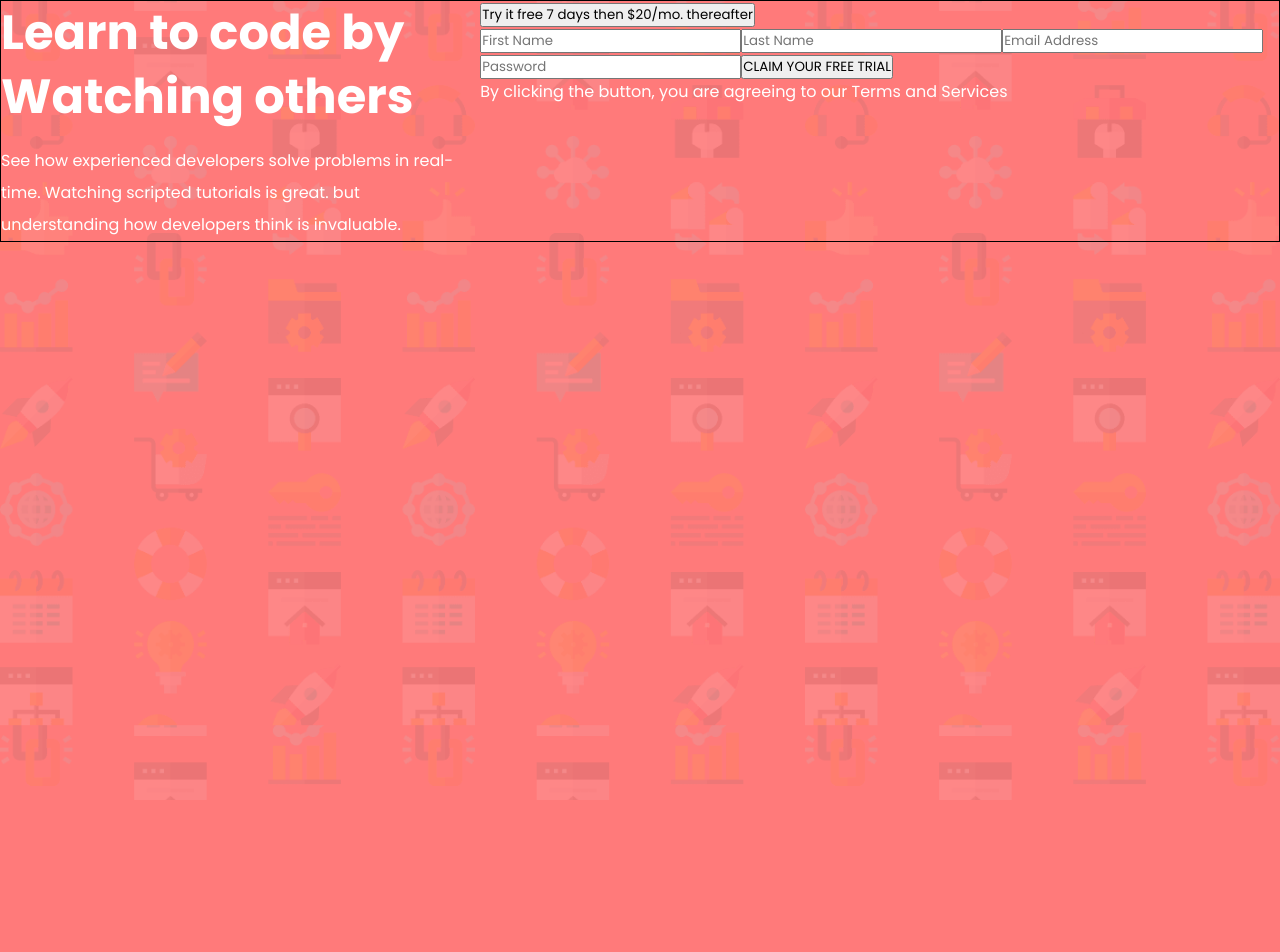
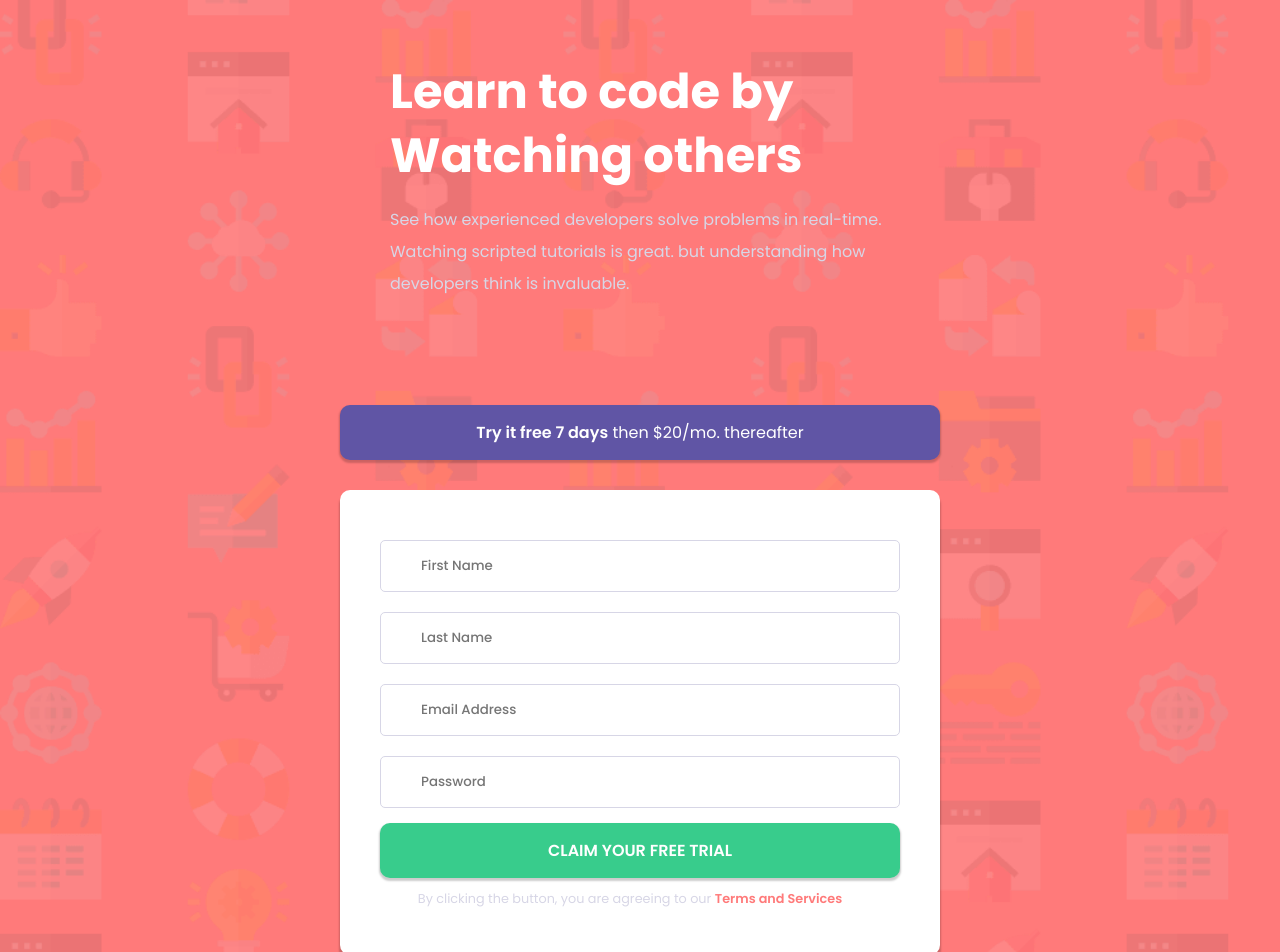
Before and after one commit to pedro-drosa/Signup-Form, a React (Vite) app: page / in a window 1280 px wide. Shown: the top 952 px of the page. Before the commit the page ends 800 px from the top, so only its background shows below. Built offline with nearby package versions, Linux system fonts and the light colour scheme.

Commit message:
feat: created layout and main components

```diff
--- /dev/null
+++ b/src/components/Button/index.tsx
@@ -0,0 +1,15 @@
+import styles from './styles.module.scss';
+type ButtonProps = {
+  children: string;
+  primary?: boolean;
+};
+
+const Button = ({ children, primary }: ButtonProps) => {
+  return (
+    <button className={`btn ${primary ? styles.btnPrimary : ''}`}>
+      {children}
+    </button>
+  );
+};
+
+export default Button;
--- /dev/null
+++ b/src/components/Button/styles.module.scss
@@ -0,0 +1,5 @@
+.btnPrimary {
+  background: var(--Green);
+  text-transform: uppercase;
+  font-weight: 600;
+}
--- /dev/null
+++ b/src/components/Form/index.tsx
@@ -0,0 +1,46 @@
+import Button from '../Button';
+import Input from '../Input';
+
+import styles from './styles.module.scss';
+
+const Form = () => {
+  return (
+    <form className={styles.form}>
+      <Input
+        id="firstname"
+        name="firstname"
+        label="First Name"
+        type="text"
+        placeholder="First Name"
+      />
+      <Input
+        id="lastname"
+        name="lastname"
+        label="Last Name"
+        type="text"
+        placeholder="Last Name"
+      />
+      <Input
+        id="email"
+        name="email"
+        label="Email Adress"
+        type="email"
+        placeholder="Email Address"
+      />
+      <Input
+        id="password"
+        name="password"
+        label="Password"
+        type="password"
+        placeholder="Password"
+      />
+      <Button primary>CLAIM YOUR FREE TRIAL</Button>
+      <p>
+        By clicking the button, you are agreeing to our{' '}
+        <a>Terms and Services</a>
+      </p>
+    </form>
+  );
+};
+
+export default Form;
--- /dev/null
+++ b/src/components/Form/styles.module.scss
@@ -0,0 +1,19 @@
+.form {
+  margin-top: 30px;
+  background: var(--White);
+  border-radius: 10px;
+  padding: 40px;
+  max-width: 600px;
+  box-shadow: 0px 5px 2px 1px rgba(0, 0, 0, 0.2);
+
+  p {
+    text-align: center;
+    color: var(--Grayish-Blue);
+    font-size: 0.8rem !important;
+
+    a {
+      color: var(--Red);
+      font-weight: 600;
+    }
+  }
+}
--- /dev/null
+++ b/src/components/Input/index.tsx
@@ -0,0 +1,22 @@
+import { InputHTMLAttributes } from 'react';
+
+import styles from './styles.module.scss';
+
+interface InputProps extends InputHTMLAttributes<HTMLInputElement> {
+  id: string;
+  name: string;
+  label: string;
+}
+
+const Input = ({ id, name, label, ...props }: InputProps) => {
+  return (
+    <>
+      <label className={styles.label} htmlFor={id}>
+        {label}
+      </label>
+      <input className={styles.input} id={id} name={name} {...props} />
+    </>
+  );
+};
+
+export default Input;
--- /dev/null
+++ b/src/components/Input/styles.module.scss
@@ -0,0 +1,18 @@
+.label {
+  opacity: 0;
+  font-size: 0rem;
+}
+
+.input {
+  width: 100%;
+  border-radius: 5px;
+  font-weight: 500;
+  padding: 15px 40px;
+  border: 1px solid var(--Grayish-Blue);
+  outline: none;
+  margin: 10px 0;
+}
+
+.input:focus {
+  border: 1px solid var(--Blue);
+}
--- a/src/pages/SignUp/index.tsx
+++ b/src/pages/SignUp/index.tsx
@@ -1,29 +1,26 @@
+import Form from '../../components/Form';
 import styles from './styles.module.scss';
 
 const SignUp = () => {
   return (
-    <main className={`container ${styles.signup}`}>
-      <section>
-        <h1>Learn to code by Watching others</h1>
-        <p>
-          See how experienced developers solve problems in real-time. Watching
-          scripted tutorials is great. but understanding how developers think is
-          invaluable.
-        </p>
+    <main className={styles.signup}>
+      <section className={`container ${styles.content}`}>
+        <div className={styles.wrapper}>
+          <h1>Learn to code by Watching others</h1>
+          <p>
+            See how experienced developers solve problems in real-time. Watching
+            scripted tutorials is great. but understanding how developers think
+            is invaluable.
+          </p>
+        </div>
+
+        <div>
+          <a className={`btn ${styles.link}`}>
+            <span>Try it free 7 days</span> then $20/mo. thereafter
+          </a>
+          <Form />
+        </div>
       </section>
-      <div>
-        <button>Try it free 7 days then $20/mo. thereafter</button>
-        <form>
-          <input type="text" placeholder="First Name" />
-          <input type="text" placeholder="Last Name" />
-          <input type="email" placeholder="Email Address" />
-          <input type="password" placeholder="Password" />
-          <button>CLAIM YOUR FREE TRIAL</button>
-          <p>
-            By clicking the button, you are agreeing to our Terms and Services
-          </p>
-        </form>
-      </div>
     </main>
   );
 };
--- a/src/pages/SignUp/styles.module.scss
+++ b/src/pages/SignUp/styles.module.scss
@@ -1,17 +1,44 @@
 .signup {
-  display: grid;
-  grid-template-columns: 1.2fr 2fr;
+  display: flex;
+  align-items: center;
+}
 
-  section {
+.content {
+  display: flex;
+  flex-wrap: wrap;
+
+  align-items: center;
+  justify-content: center;
+  gap: 40px;
+  padding: 30px;
+
+  div {
+    margin: 30px;
+  }
+
+  & > div {
     h1 {
       font-size: 3rem;
       font-weight: 700;
       line-height: 4rem;
       margin-bottom: 1rem;
+      max-width: 500px;
     }
     p {
       font-size: 1rem;
       line-height: 2rem;
+      max-width: 500px;
+      color: var(--Grayish-Blue);
     }
   }
 }
+
+.link {
+  background-color: var(--Blue);
+  display: block;
+  text-align: center;
+
+  span {
+    font-weight: 600;
+  }
+}
--- a/src/styles/global.scss
+++ b/src/styles/global.scss
@@ -11,7 +11,7 @@
   --Green: hsl(154, 59%, 51%);
   --Blue: hsl(248, 32%, 49%);
   --Dark-Blue: hsl(249, 10%, 26%);
-  --Grayish-Blue: hsl(246, 25%, 77%);
+  --Grayish-Blue: hsl(244, 24%, 87%);
 }
 
 body {
@@ -38,5 +38,15 @@ a {
 .container {
   max-width: 1440px;
   margin: 0 auto;
-  border: 1px solid #000;
 }
+
+.btn {
+  width: 100%;
+  border: none;
+  color: var(--White);
+  border-radius: 10px;
+  padding: 15px;
+  font-size: 1rem;
+  margin: 5px 0;
+  box-shadow: 0px 2px 2px 1px rgba(0, 0, 0, 0.2);
+}
```
